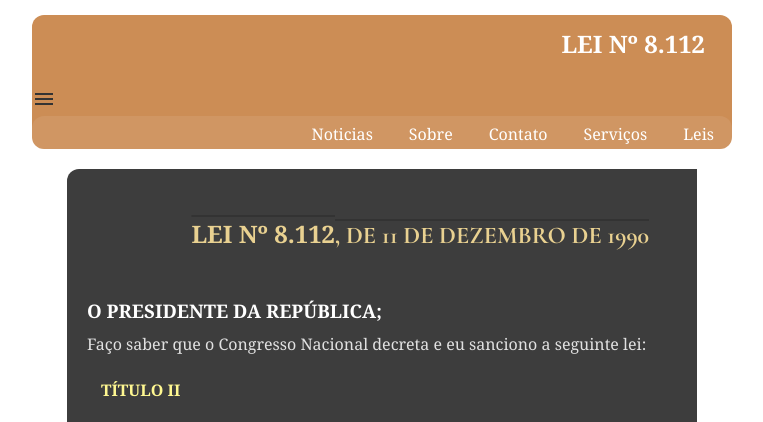
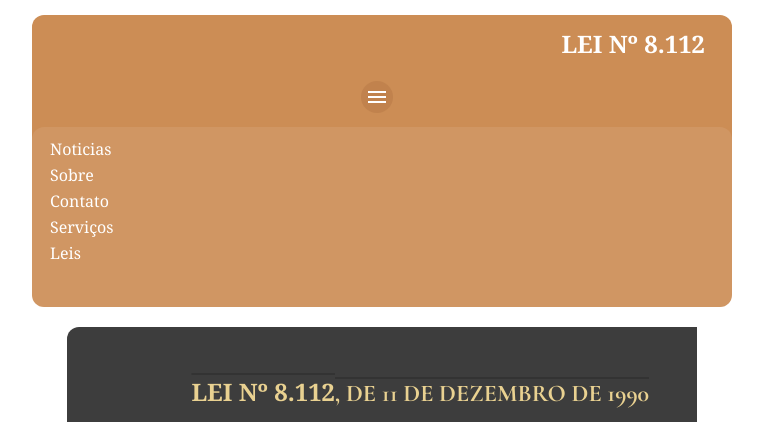
Before and after one commit to miguelmenezes17/projetolei, a plain HTML site: page index.html in a window 1280 px wide. Shown: the top 422 px of the page, without its empty margins (258-1021 px from the left). Drawn offline with nearby package versions, Linux system fonts and the light colour scheme; a web font is replaced by a local one.

Commit message:
Atualização no menu; e pequenas definições do site
Atualização no menu; e pequenas definições do site

```diff
--- a/estilos/mediaquery.css
+++ b/estilos/mediaquery.css
@@ -84,6 +84,12 @@ Grandes Telas: Acima de 1200px;
         background-color: black;
     }
 
+    span#burguer {
+
+        position: relative;
+        left: 46%;
+    }
+
 }
 
 @media screen and (min-width: 768px) {
@@ -118,4 +124,14 @@ Grandes Telas: Acima de 1200px;
         margin-right: 90px;
         background-color: #e7e7e775;
     }
+
+    span#burguer {
+        position: relative;
+        left: 47%;
+        background-color: #a3571983;
+        color: white;
+        border-radius: 18px;
+        padding: 4px;
+
+    }
 }
--- a/estilos/style.css
+++ b/estilos/style.css
@@ -55,7 +55,6 @@ header {
 
 header > section > menu {
     background-color: var(--cor08);
-    display: flex;
     justify-content: right;
     border-radius: 12px;
 
@@ -63,7 +62,6 @@ header > section > menu {
 
 header > section > menu > li {
     list-style-type: none;
-    display: inline-block;
     margin: 7px;
     height: 19px;
 }
@@ -74,6 +72,9 @@ header > section > menu > li > a {
     margin: 4px;
     padding: 7px;
     border-radius: 8px;
+
+    display: inline-flex;
+
 }
 
 header > section > menu > li > a:hover {
@@ -82,6 +83,19 @@ header > section > menu > li > a:hover {
     box-shadow: 1px 0.5px 1px rgba(0, 0, 0, 0.637);
     padding-bottom: 6px;
 }
+
+span#burguer {
+    position: relative;
+    left: 20px;
+    bottom: 6px;
+    text-align: center;
+    cursor: pointer;
+}
+
+menu#itens {
+    height: 180px;
+}
+
 
 main {
     background-color: white;
```
